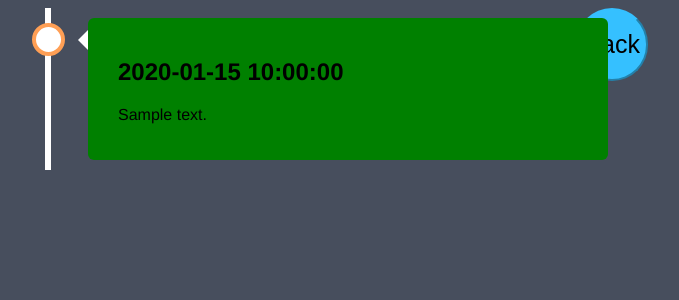
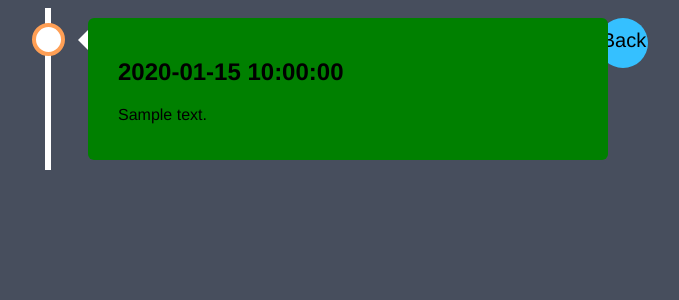
Before and after one commit to YangBingxi/ToDoList, a Flask app: page /timeline in a window 1280 px wide. Shown: the top 300 px of the page, without its empty margins (592-1271 px from the left). Run offline with Flask 2, Linux system fonts and the light colour scheme; tables that the repository leaves empty hold one stand-in row (values such as "Sample post").

Commit message:
add back button

```diff
--- a/ToDoList/static/timeline.css
+++ b/ToDoList/static/timeline.css
@@ -133,12 +133,20 @@ body {
     }
 }
 .back{
-    border-radius: 38px;
-    color: #000000;
-    border-color: #35c0ff;
-    background-color: #35c0ff;
-    height: 73px;
-    float: right;
-    font-size: 25px;
+
+border-radius: 38px;
+color: #000000;
+border-color: #35c0ff;
+background-color: #35c0ff;
+height: 50px;
+width: 50px;
+float: right;
+font-size: 20px;
+text-align: center;
+vertical-align: middle;
+margin-top: 10px;
+padding-top: 11px;
+padding-left: 2px;
+text-decoration: none;
 
 }
--- a/ToDoList/templates/timeline.html
+++ b/ToDoList/templates/timeline.html
@@ -10,7 +10,7 @@
 <body>
 <div class="timeline">
     <div>
-        <button class="back" href="/" >Back</button>
+        <a class="back" href="/" >Back</a>
     </div>
     {% for list in lists %}
     {% if list.status==6: %}
```
